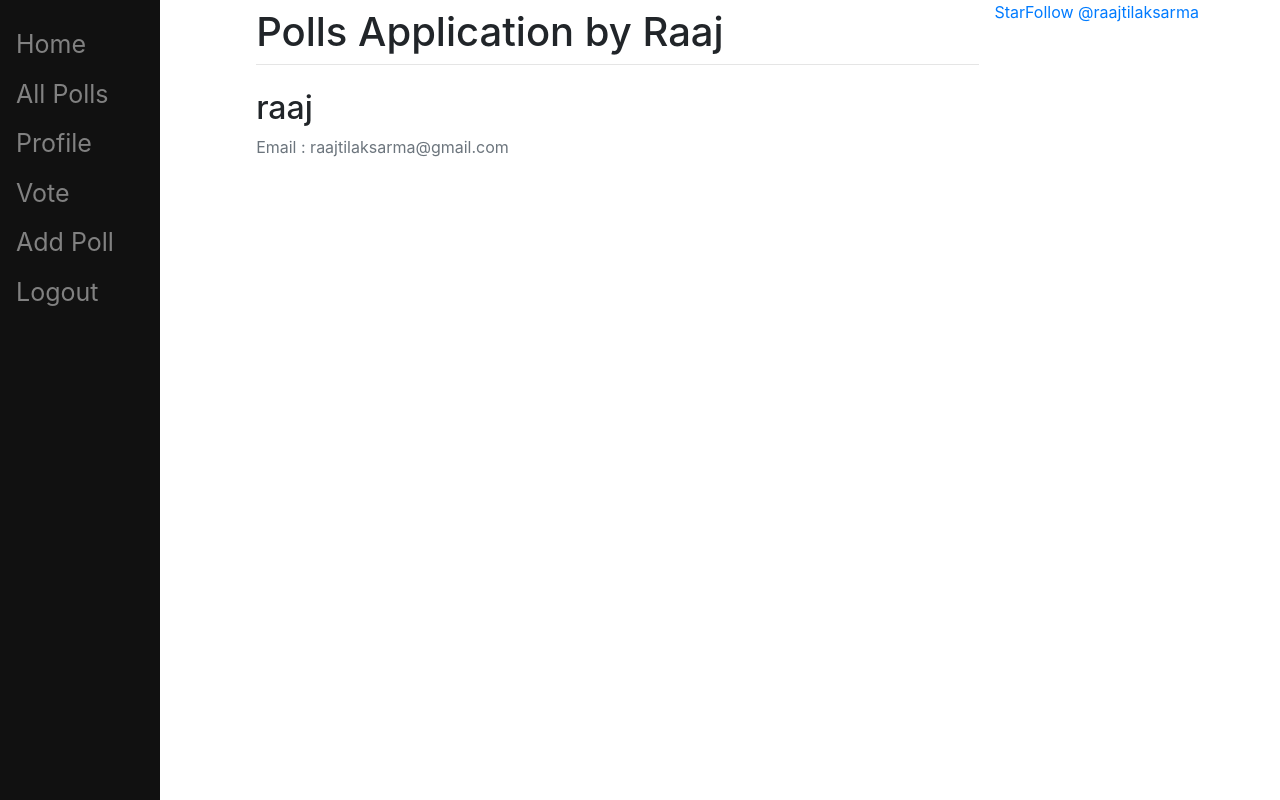
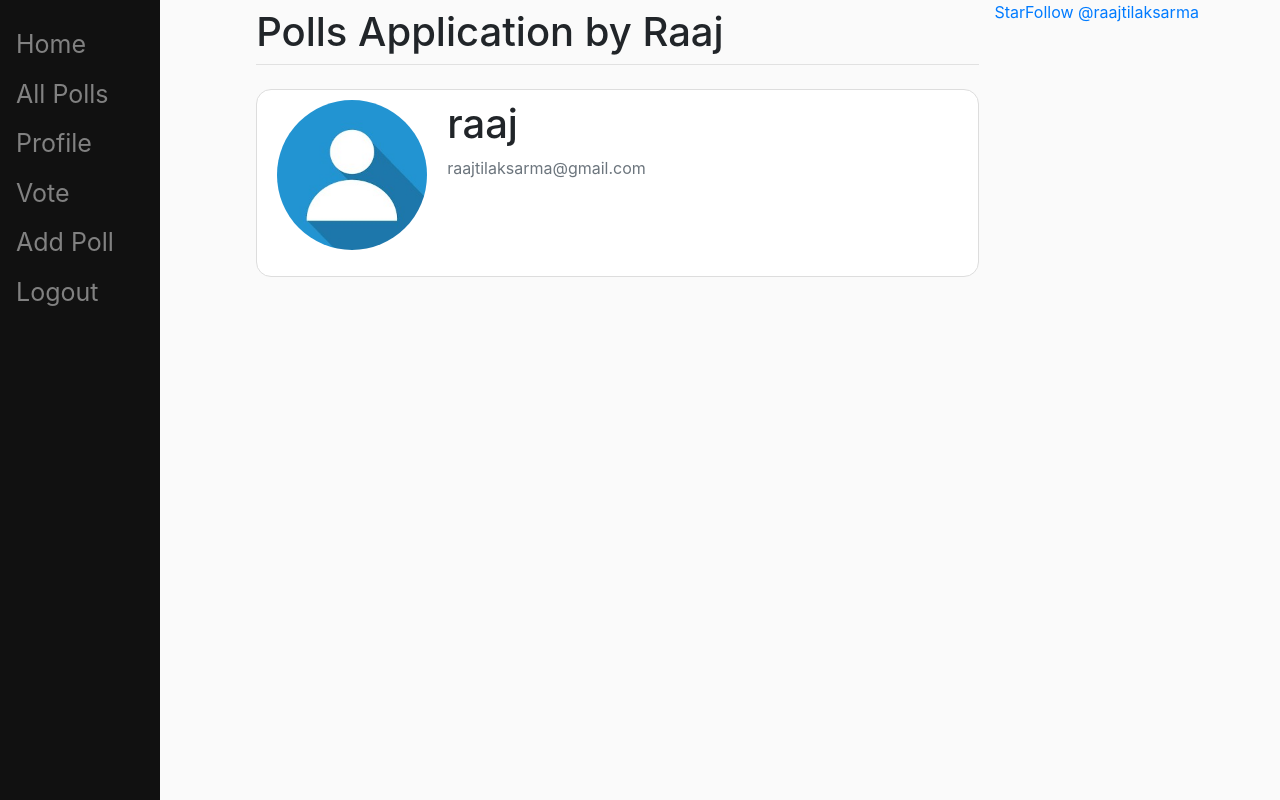
Before and after one commit to raajtilaksarma/django-polls, a Django app: page /profile/ in a window 1280 px wide. Run offline with Django 3.2, Linux system fonts and the light colour scheme; a user stored in the database is signed in; data comes from the database, SQL or seed files in the repository; both versions use the stored data as it was after the commit; some libraries are stand-ins or nearby versions.

Commit message:
update profile page photo

```diff
--- a/main/templates/main/profile.html
+++ b/main/templates/main/profile.html
@@ -5,12 +5,33 @@ My Profile
 
 {% load crispy_forms_tags %}
 {% block content %}
+<style>
+  body {
+    background: #fafafa;
+  }
+  .content-section {
+    background: #ffffff;
+    padding: 10px 20px;
+    border: 1px solid #dddddd;
+    border-radius: 15px;
+    margin-bottom: 20px;
+  }
+  .account-heading {
+    font-size: 2.5rem;
+  }
+  .account-img {
+  height: 150px;
+  width: 150px;
+  margin-right: 20px;
+  margin-bottom: 16px;
+}
+</style>
     <div class="content-section">
       <div class="media">
-        <img class="rounded-circle account-img" src="{{ user.profile.image.url }}">
+        <img class="rounded-circle account-img" src="{{ user.userprofile.image.url }}">
         <div class="media-body">
           <h2 class="account-heading">{{ user.username }}</h2>
-          <p class="text-secondary">Email : {{ user.email }}</p>
+          <p class="text-secondary">{{ user.email }}</p>
         </div>
       </div>
     </div>
--- a/mysite/settings.py
+++ b/mysite/settings.py
@@ -127,6 +127,10 @@ LOGIN_REDIRECT_URL = "/polls/"
 LOGOUT_REDIRECT_URL = "/"
 # STATIC_ROOT = '/home/raaj/django-polls/static/'
 
+#media settings
+MEDIA_ROOT = os.path.join(BASE_DIR,'media')
+MEDIA_URL = '/media/'
+
 # email settings
 EMAIL_USE_TLS = True
 EMAIL_HOST = 'smtp.gmail.com'
--- a/mysite/urls.py
+++ b/mysite/urls.py
@@ -16,6 +16,8 @@ Including another URLconf
 from django.contrib import admin
 from django.urls import include, path
 from register import views as v
+from django.conf import settings
+from django.conf.urls.static import static
 
 urlpatterns = [
     path('',include('main.urls')),
@@ -24,3 +26,6 @@ urlpatterns = [
     path('register/', v.register, name="register"),
     path('admin/', admin.site.urls),
 ]
+
+if settings.DEBUG:
+    urlpatterns += static(settings.MEDIA_URL, document_root=settings.MEDIA_ROOT)
--- a/polls/admin.py
+++ b/polls/admin.py
@@ -1,7 +1,8 @@
 from django.contrib import admin
-from .models import Question, Choice, Votes
+from .models import Question, Choice, Votes, UserProfile
 
 # Register your models here.
 admin.site.register(Question)
 admin.site.register(Choice)
 admin.site.register(Votes)
+admin.site.register(UserProfile)
--- a/polls/models.py
+++ b/polls/models.py
@@ -5,6 +5,11 @@ from django.contrib.auth.models import User
 
 
 # Create your models here.
+class UserProfile(models.Model):
+    user   = models.OneToOneField(User, on_delete=models.CASCADE)
+    image = models.ImageField(default = 'default.jpg', upload_to = 'dp')
+    def __str__(self):
+        return f'{self.user.username} Profile'
 
 class Question(models.Model):
     user_id = models.ForeignKey(User, on_delete=models.CASCADE)
--- a/register/forms.py
+++ b/register/forms.py
@@ -2,6 +2,7 @@ from django import forms
 from django.contrib.auth import login, authenticate
 from django.contrib.auth.forms import UserCreationForm
 from django.contrib.auth.models import User
+from polls.models import UserProfile
 
 class RegisterForm(UserCreationForm):
     email = forms.EmailField()
```
Also changed, not shown: db.sqlite3, media/default.jpg (added), media/dp/pf.jpg (added), polls/migrations/0002_userprofile.py (added).
